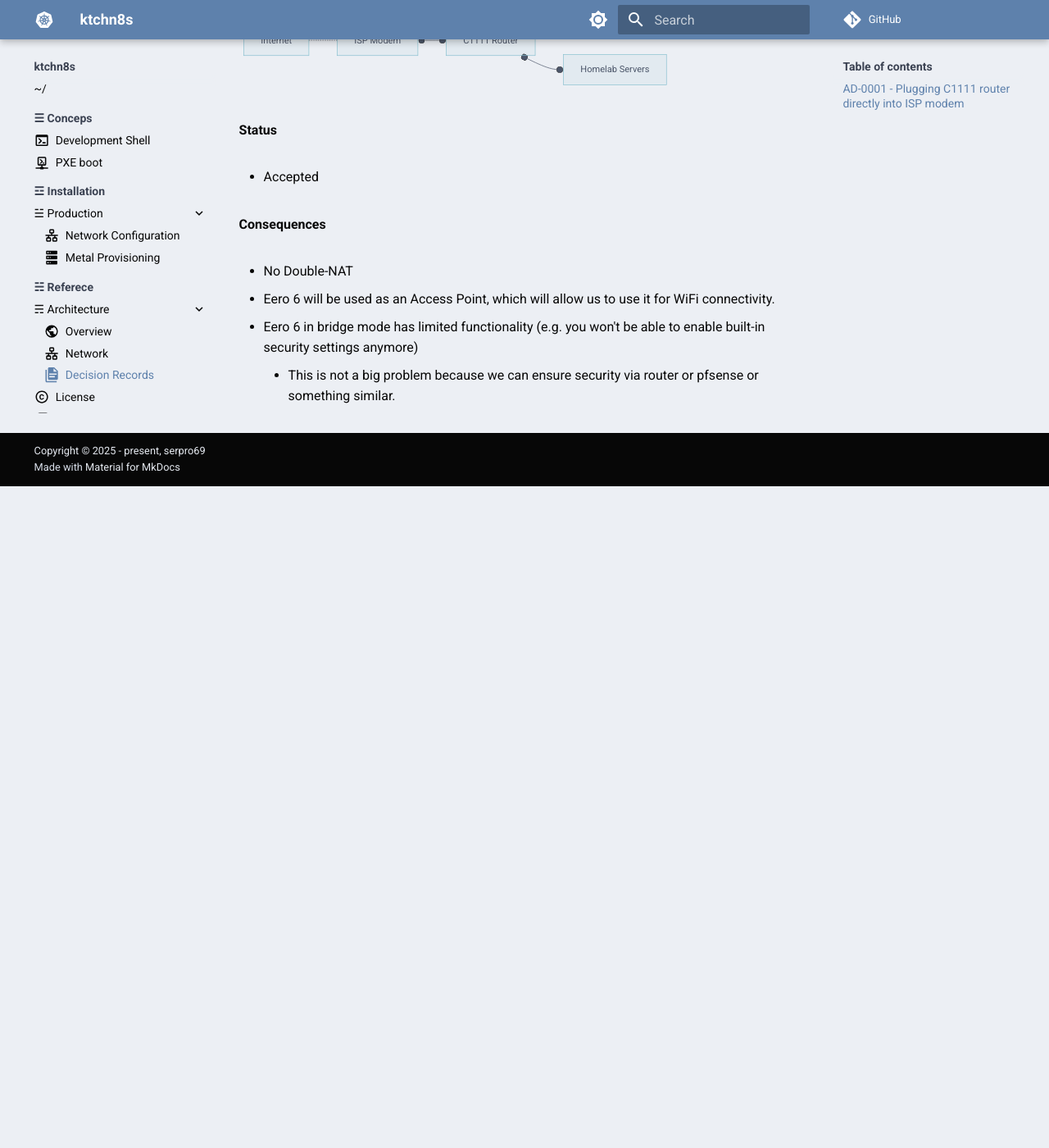
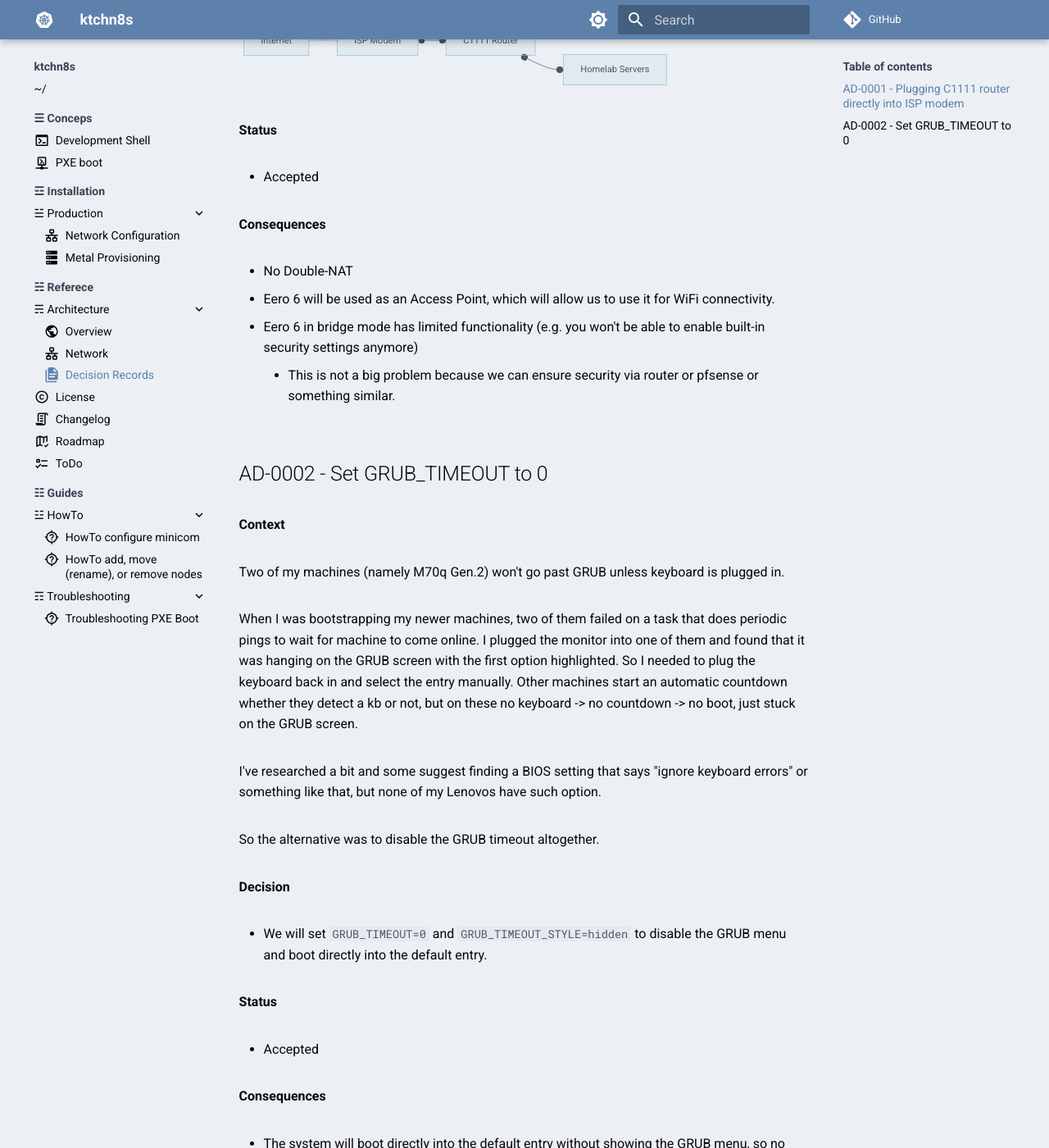
Before and after one commit to serpro69/ktchn8s, an MkDocs documentation site: the page built from docs/reference/architecture/decision-records.md, in a window 1280 px wide and 1400 px high, scrolled down 1551 px. Shown: the whole window at 82% size. Built offline with MkDocs 1.6.1 and Material for MkDocs 9.7.7, drawn with Linux system fonts in a browser that asks for light colours; comment, search, counter and statistics services are not loaded; before the commit the page ends 2144 px from its top, so only the background shows below that; some of the changed text lies outside the part shown.

Commit message:
Set GRUB_TIMEOUT to 0 and hide the grub screen
On two of my machines, having a timeout w/o connected keyboard
results in timeout not showing at all.
This is the only way I've found how to fix it so far

````diff
--- a/docs/reference/architecture/decision-records.md
+++ b/docs/reference/architecture/decision-records.md
@@ -81,3 +81,60 @@ flowchart LR
 - Eero 6 will be used as an Access Point, which will allow us to use it for WiFi connectivity.
 - Eero 6 in bridge mode has limited functionality (e.g. you won't be able to enable built-in security settings anymore)
     - This is not a big problem because we can ensure security via router or pfsense or something similar.
+
+## AD-0002 - Set GRUB_TIMEOUT to 0
+
+**Context**
+
+Two of my machines (namely M70q Gen.2) won't go past GRUB unless keyboard is plugged in.
+
+When I was bootstrapping my newer machines, two of them failed on a task that does periodic pings to wait for machine to come online. I plugged the monitor into one of them and found that it was hanging on the GRUB screen with the first option highlighted. So I needed to plug the keyboard back in and select the entry manually. Other machines start an automatic countdown whether they detect a kb or not, but on these no keyboard -> no countdown -> no boot, just stuck on the GRUB screen.
+
+I've researched a bit and some suggest finding a BIOS setting that says "ignore keyboard errors" or something like that, but none of my Lenovos have such option.
+
+So the alternative was to disable the GRUB timeout altogether.
+
+**Decision**
+
+- We will set `GRUB_TIMEOUT=0` and `GRUB_TIMEOUT_STYLE=hidden` to disable the GRUB menu and boot directly into the default entry.
+
+**Status**
+
+- Accepted
+
+**Consequences**
+
+- The system will boot directly into the default entry without showing the GRUB menu, so no need to fiddle with keyboards etc
+- GRUB can still be accessed by holding down the <key>Shift</key> key during boot.
+    - Some people report that holding <key>Shift</key> doesn't always work. See e.g. [Grub menu at boot time... "holding shift" not working](https://askubuntu.com/questions/668049/grub-menu-at-boot-time-holding-shift-not-working) for troubleshooting.
+- I've tested this on my M70q Gen.2 machines, and simply setting `GRUB_TIMEOUT=0` with `GRUB_TIMEOUT_STYLE=hidden` worked fine. However, if those settings don't seem to do anything, one might try a workaround as described in this [post](https://ubuntuforums.org/showthread.php?t=1287602&page=14&p=10097915#post10097915):
+
+    > If the "GRUB_TIMEOUT=0" does not work, does your system begin a countdown when the menu displays or does it await input from you? If there is no countdown it's possible that grub is detecting a 'recordfail' and will wait for input. We can change that behaviour as well but by a different method.
+    >
+    > For now, if the TIMEOUT setting doesn't work, open /etc/grub.d/00_header and go to approximately line 238:
+    >
+    > ```
+    > gksu gedit +238 /etc/grub.d/00_header
+    > ```
+    >
+    > Find this section and make the changes in dark red, then save the file and run "sudo update-grub".
+    >
+    > ```
+    > make_timeout ()
+    > {
+    > cat << EOF
+    > if [ "\${recordfail}" = 1 ]; then
+    > set timeout=-1
+    > else
+    >
+    > # Manually change timeout to 0
+    > # set timeout=${2}
+    > set timeout=0
+    > # End manual change
+    >
+    > fi
+    > EOF
+    > }
+    > ```
+    >
+    > This should eliminate the menu display unless there is a "recordfail" event. It also preserves the ability to display the menu by holding down the SHIFT key during boot. Please let me know if this solution works for you.
--- a/mkdocs.yml
+++ b/mkdocs.yml
@@ -97,5 +97,8 @@ nav:
       - reference/roadmap.md
       - reference/todo.md
   - "☷ Guides":
-      - guides/how_to_configure_minicom.md
-      - guides/how_to_add_or_remove_nodes.md
+      - "☳ HowTo":
+          - guides/how_to_configure_minicom.md
+          - guides/how_to_add_or_remove_nodes.md
+      - "☶ Troubleshooting":
+          - guides/troubleshooting_pxe_boot.md
````
Also changed, not shown: docs/guides/index.md (+7 -0 lines), docs/guides/troubleshooting_pxe_boot.md (added, +16 -0 lines), 1 other file.
